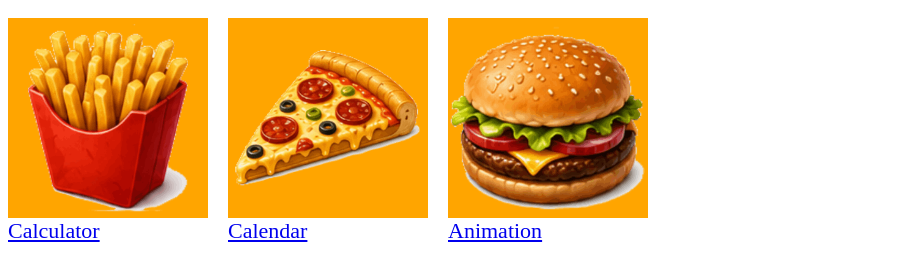
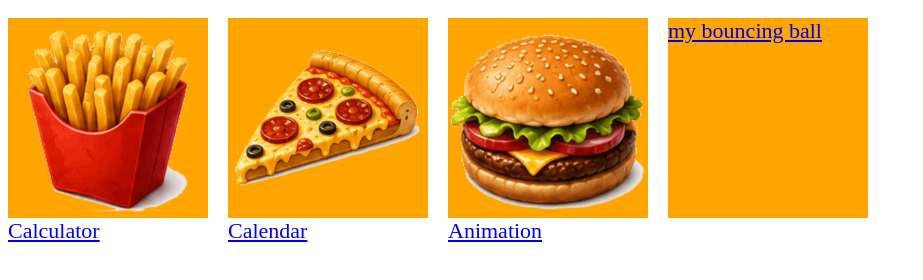
Before and after one commit to cherishokunade-blip/Ore, a plain HTML site: page index.html in a window 1280 px wide. Shown: the part 48-328 px from the top of the page, without its empty margins (0-923 px from the left). Drawn offline with Linux system fonts and the light colour scheme.

Commit message:
Add files via upload

```diff
--- a/index.html
+++ b/index.html
@@ -29,10 +29,14 @@
                 <img src="pizza.png" alt="">
                 <a href="calendar.html">Calendar</a>
             </div>
+
             <div>
                 <img src="sandwhich.png" alt="">
                 <a href="Animation.html">Animation</a>
             </div>
+            <div>
+                <a href="ball.mp4">my bouncing ball</a>
+            </div>
         </section>
     </body>
 </html>
```
